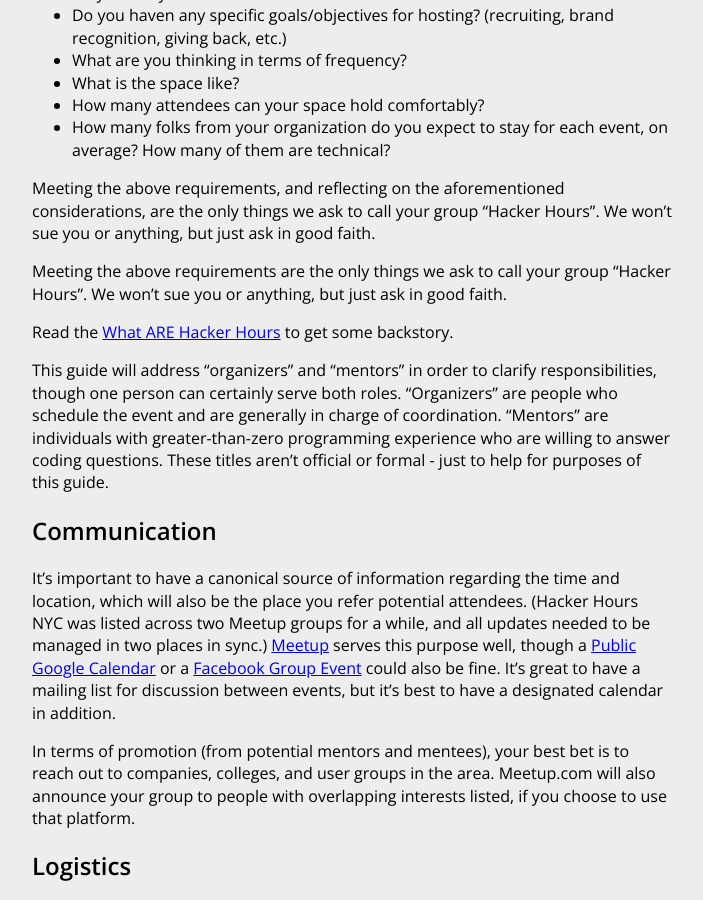
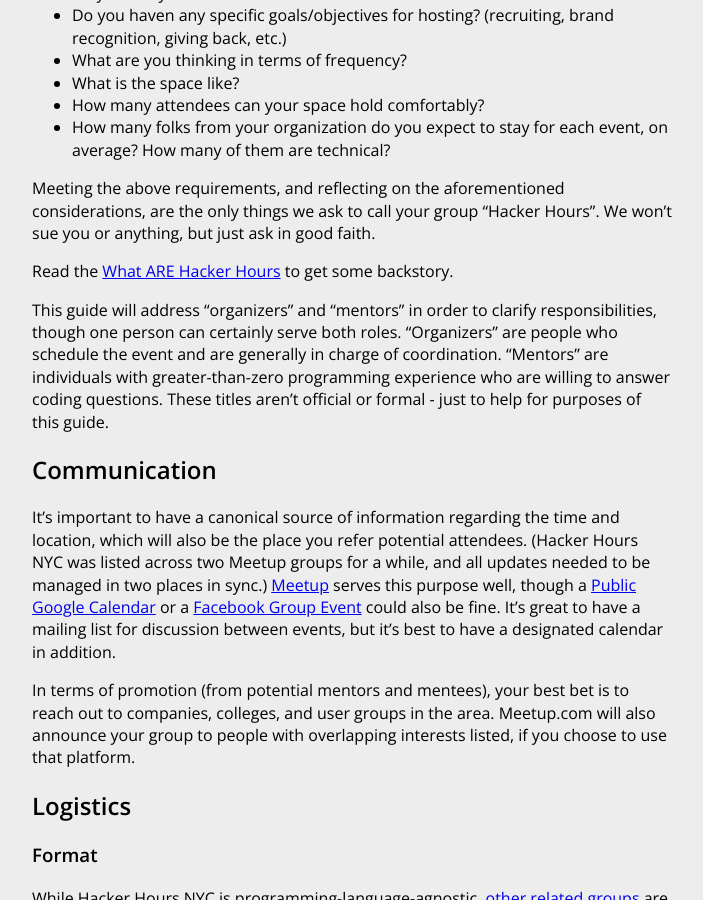
Before and after one commit to HackerHours/hackerhours.org, a Jekyll site: the page built from diy-guide.md, in a window 1280 px wide and 900 px high, scrolled down 395 px. Shown: the whole window, without its empty margins (288-991 px from the left). Built offline with Jekyll 4.4.1, drawn with Linux system fonts in a browser that asks for light colours; comment, search, counter and statistics services are not loaded.

Commit message:
removed nearly repetitive sentence

```diff
--- a/diy-guide.md
+++ b/diy-guide.md
@@ -21,8 +21,6 @@ Here are a few things to take into account when considering hosting:
 * How many folks from your organization do you expect to stay for each event, on average? How many of them are technical?
 
 Meeting the above requirements, and reflecting on the aforementioned considerations, are the only things we ask to call your group "Hacker Hours".  We won't sue you or anything, but just ask in good faith.
-
-Meeting the above requirements are the only things we ask to call your group "Hacker Hours".  We won't sue you or anything, but just ask in good faith.
 
 Read the [What ARE Hacker Hours](/about.html#what-are-hacker-hours) to get some backstory.
 
```
